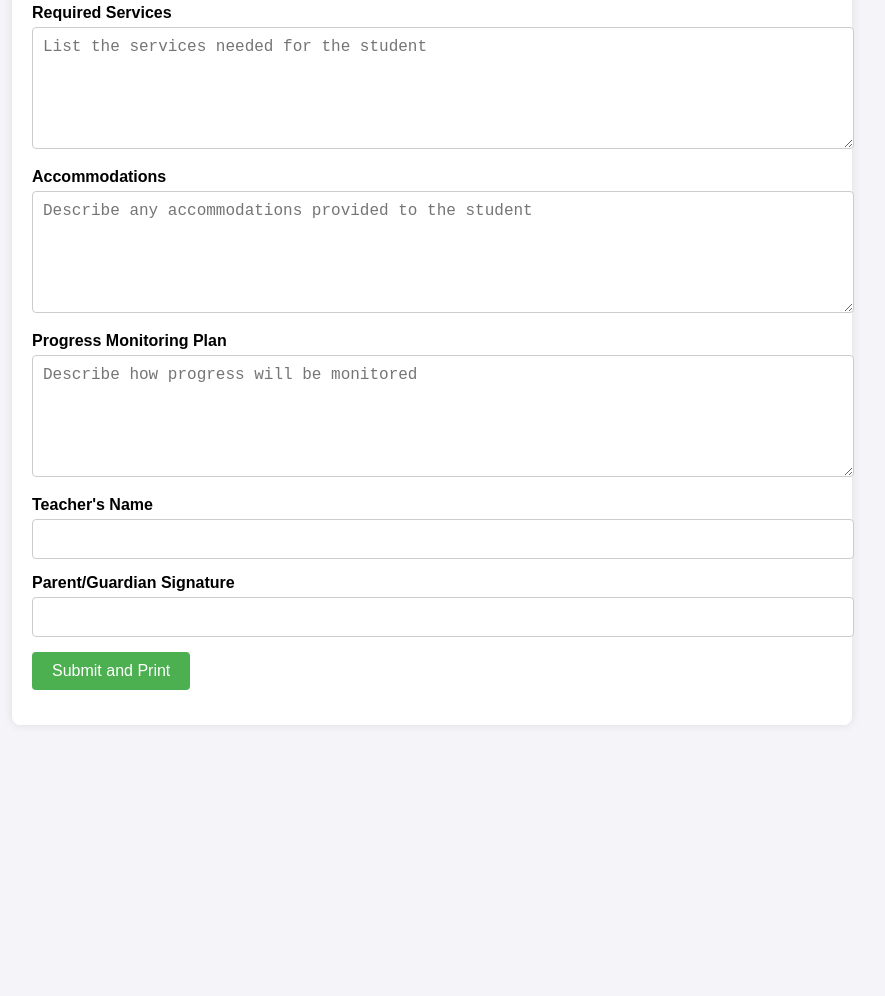
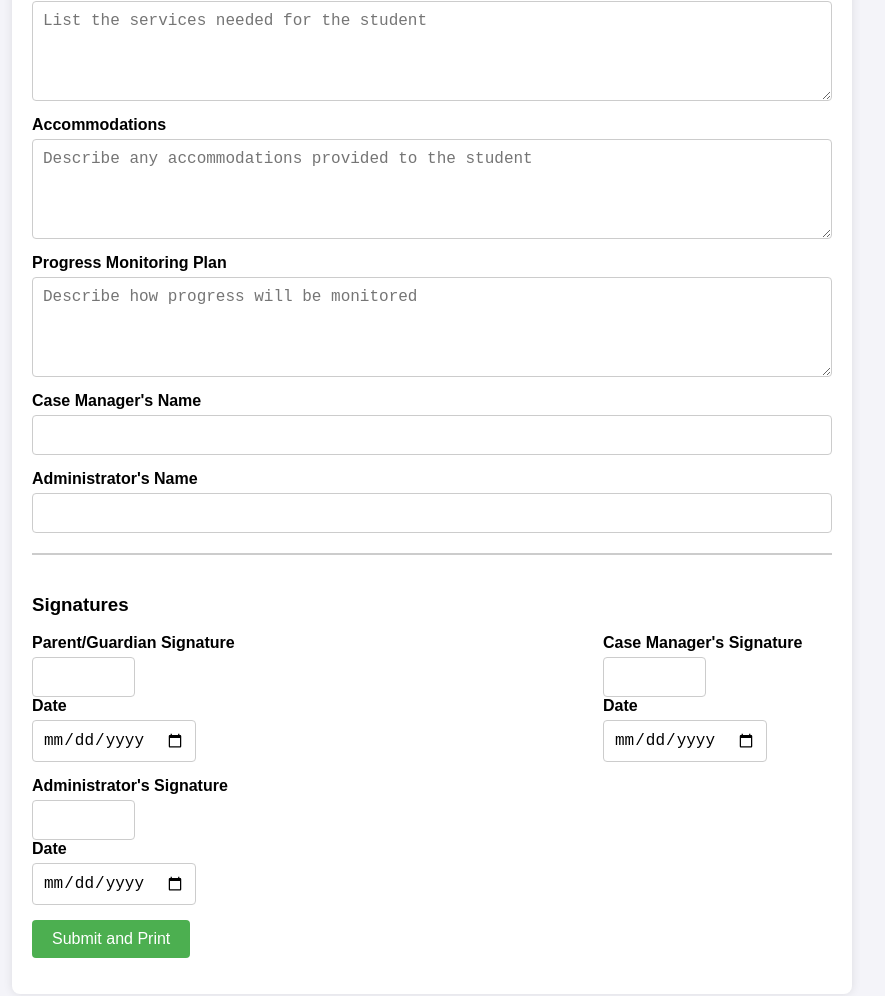
Before and after one commit to jafernz2/iep-form, a plain HTML site: page index.html in a window 1280 px wide. Shown: the part 672-1668 px from the top of the page, without its empty margins (208-1093 px from the left). Before the commit the page ends 1417 px from the top, so only its background shows below. Drawn offline with Linux system fonts and the light colour scheme.

Commit message:
Update index.html

```diff
--- a/index.html
+++ b/index.html
@@ -1,4 +1,3 @@
-<!DOCTYPE html>
 <html lang="en">
 <head>
     <meta charset="UTF-8">
@@ -51,6 +50,21 @@
         }
         .form-group button:hover {
             background-color: #45a049;
+        }
+        .signature-section {
+            border-top: 2px solid #ccc;
+            padding-top: 20px;
+            margin-top: 20px;
+        }
+        .signature-group {
+            display: flex;
+            justify-content: space-between;
+        }
+        .signature-group input {
+            width: 45%;
+        }
+        .form-group input[type="date"] {
+            width: auto;
         }
     </style>
 </head>
@@ -106,14 +120,43 @@
                 <textarea id="progressMonitoring" name="progressMonitoring" placeholder="Describe how progress will be monitored" required></textarea>
             </div>
 
-            <!-- Signatures Section -->
+            <!-- Case Manager Section -->
             <div class="form-group">
-                <label for="teacherSignature">Teacher's Name</label>
-                <input type="text" id="teacherSignature" name="teacherSignature" required>
+                <label for="caseManagerName">Case Manager's Name</label>
+                <input type="text" id="caseManagerName" name="caseManagerName" required>
             </div>
+
+            <!-- Administration Section -->
             <div class="form-group">
-                <label for="parentSignature">Parent/Guardian Signature</label>
-                <input type="text" id="parentSignature" name="parentSignature" required>
+                <label for="adminName">Administrator's Name</label>
+                <input type="text" id="adminName" name="adminName" required>
+            </div>
+
+            <!-- Signature Page Section -->
+            <div class="signature-section">
+                <h3>Signatures</h3>
+                <div class="form-group signature-group">
+                    <div>
+                        <label for="parentSignature">Parent/Guardian Signature</label>
+                        <input type="text" id="parentSignature" name="parentSignature" required>
+                        <label for="parentDate">Date</label>
+                        <input type="date" id="parentDate" name="parentDate" required>
+                    </div>
+                    <div>
+                        <label for="caseManagerSignature">Case Manager's Signature</label>
+                        <input type="text" id="caseManagerSignature" name="caseManagerSignature" required>
+                        <label for="caseManagerDate">Date</label>
+                        <input type="date" id="caseManagerDate" name="caseManagerDate" required>
+                    </div>
+                </div>
+                <div class="form-group signature-group">
+                    <div>
+                        <label for="adminSignature">Administrator's Signature</label>
+                        <input type="text" id="adminSignature" name="adminSignature" required>
+                        <label for="adminDate">Date</label>
+                        <input type="date" id="adminDate" name="adminDate" required>
+                    </div>
+                </div>
             </div>
 
             <!-- Submit Button -->
```
